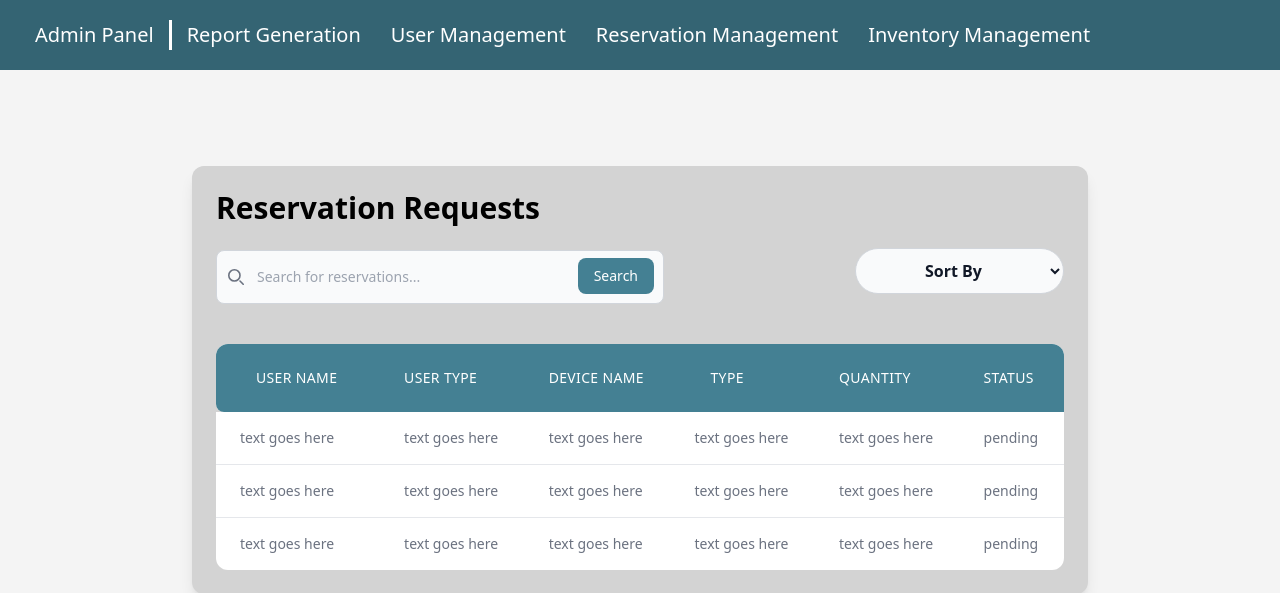
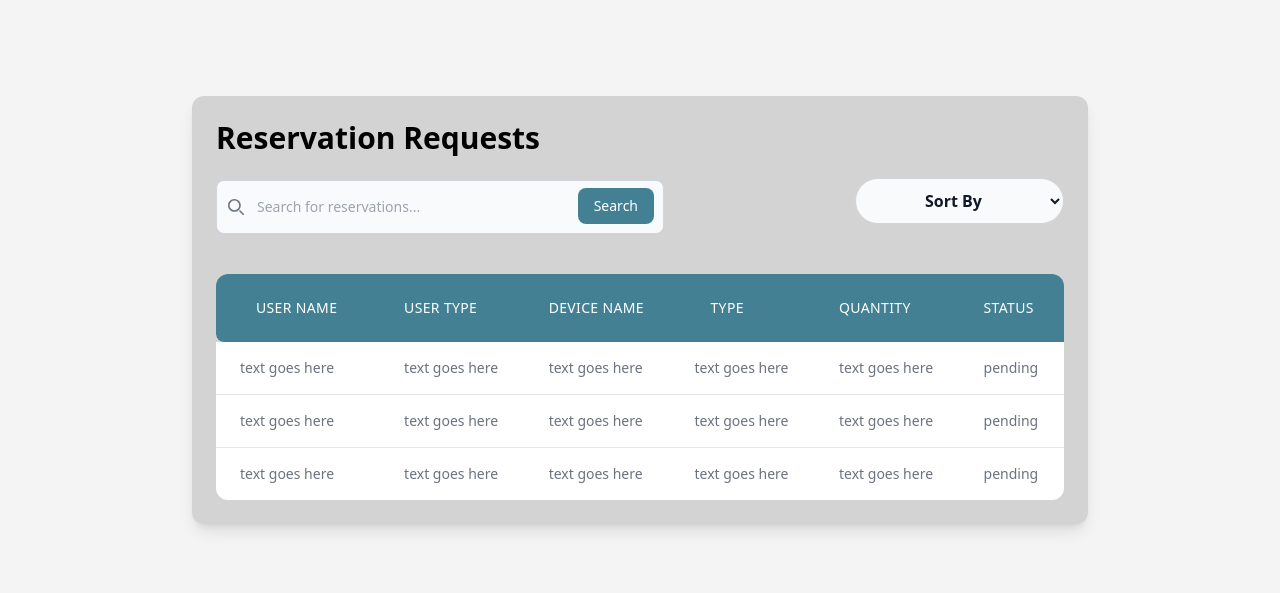
Before and after one commit to JoshH265/cse_inventory_management, a Django app: page / in a window 1280 px wide. Shown: the part 62-655 px from the top of the page. Run offline with Django 5.2, Linux system fonts and the light colour scheme; some libraries are stand-ins or nearby versions.

Commit message:
checking for confilicts

```diff
--- a/reservation_management/templates/reservation_management/adminReservation.html
+++ b/reservation_management/templates/reservation_management/adminReservation.html
@@ -17,15 +17,6 @@
         <ul class="user-info">
             <li><a href="">User Name</a></li>
             <li><a href="">Sign Out</a></li>
-        </ul>
-    </div>
-    <div class="admin-nav">
-        <ul class="adminNav-links">
-            <li>Admin Panel</li>
-            <li><a href="">Report Generation</a></li>
-            <li><a href="">User Management</a></li>
-            <li><a href="">Reservation Management</a></li>
-            <li><a href="inventorymanagement.html">Inventory Management</a></li>
         </ul>
     </div>
 
```
